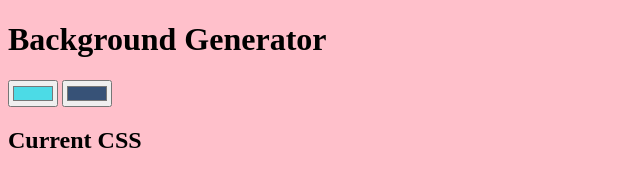
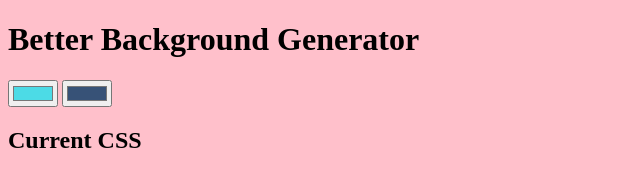
Before and after one commit to cassandralea/background-generator, a plain HTML site: page index.html in a window 1280 px wide. Shown: the whole page, without its empty margins (0-640 px from the left). Drawn offline with Linux system fonts and the light colour scheme.

Commit message:
Changing h1 text

```diff
--- a/index.html
+++ b/index.html
@@ -6,7 +6,7 @@
     <link rel="stylesheet" href="styles.css">
   </head>
   <body id="gradient">
-    <h1>Background Generator</h1>
+    <h1>Better Background Generator</h1>
     <input type="color" class="color1" name="color1" value="#4cdbe6">
     <input type="color" class="color2" name="color2" value="#375277">
     <h2>Current CSS</h2>
```
